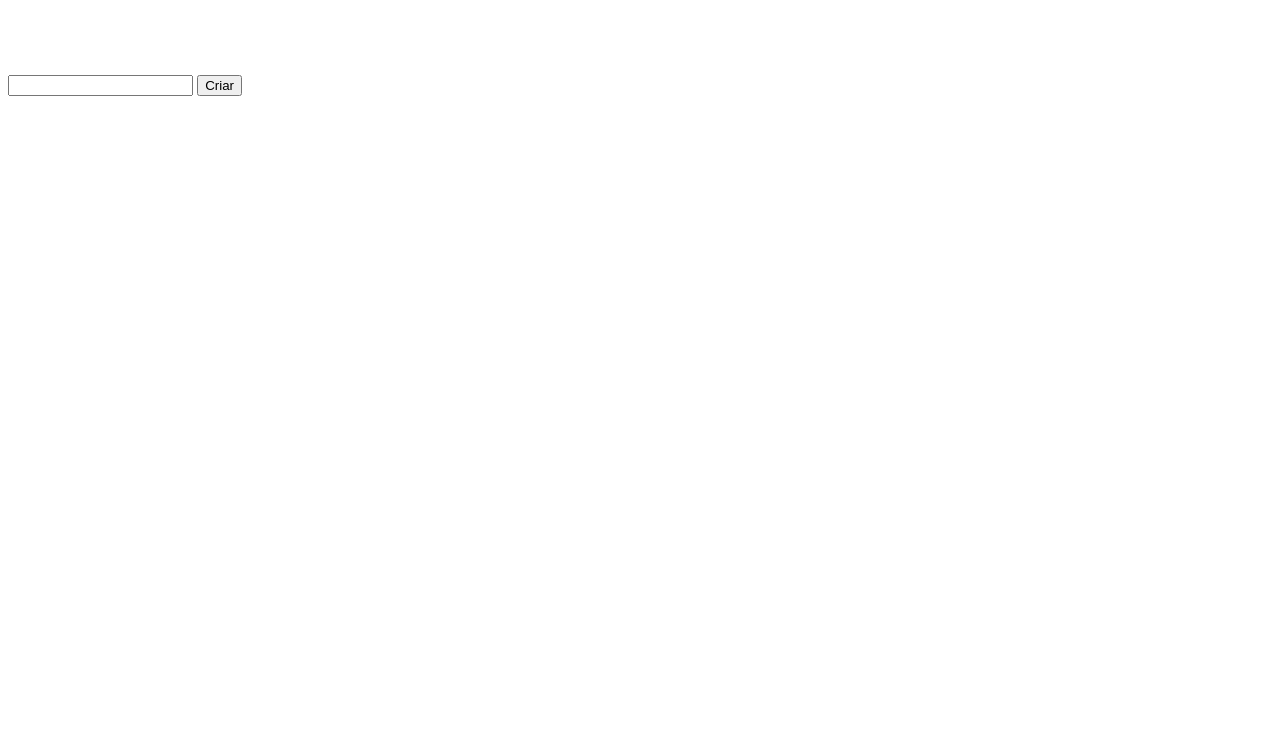
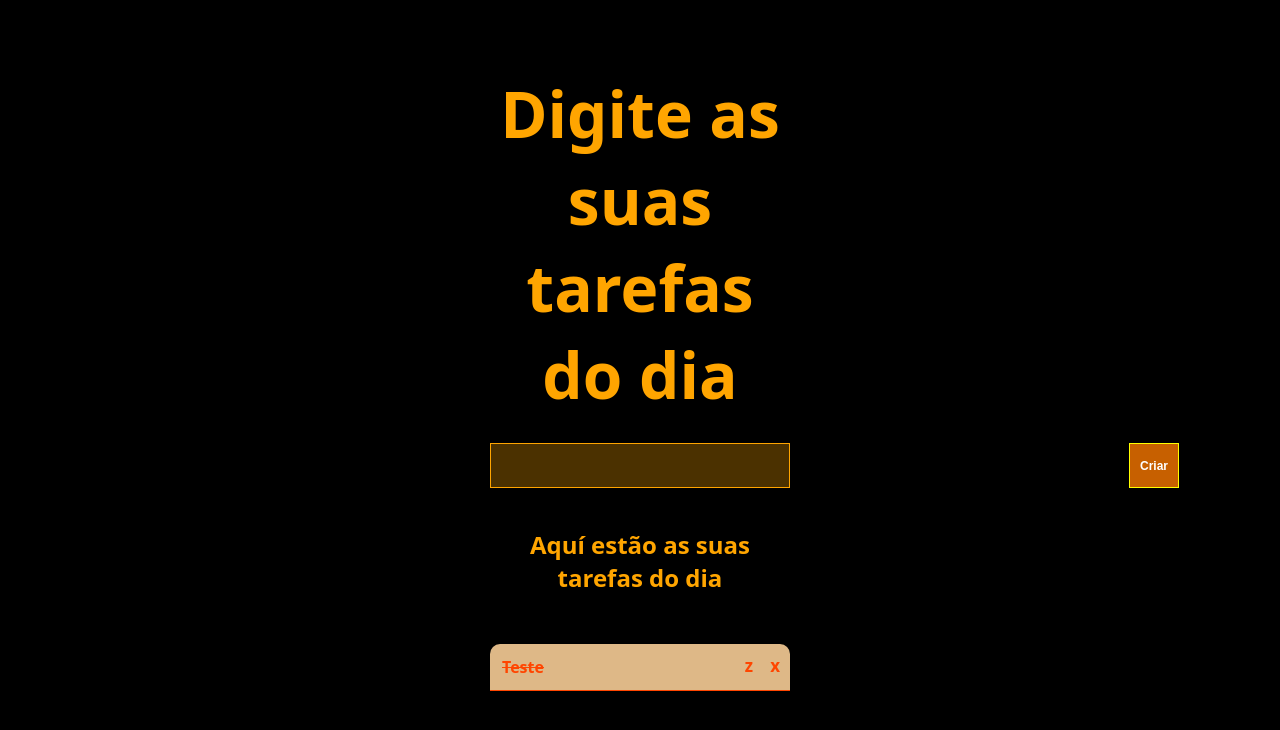
Before and after one commit to vuvufelix/Lista-de-tarefas-0.2, a plain HTML site: page index.html in a window 1280 px wide. Drawn offline with Linux system fonts and the light colour scheme.

Commit message:
Adicionado estilo css na aplicação

```diff
--- a/css/style.css
+++ b/css/style.css
@@ -1,6 +1,134 @@
 @charset "UTF-8";
+
+* {
+    margin: 0;
+    padding: 0;
+}
 
 body {
     font-family: system-ui, -apple-system, BlinkMacSystemFont, 'Segoe UI', Roboto, Oxygen, Ubuntu, Cantarell, 'Open Sans', 'Helvetica Neue', sans-serif;
     color: #fff;
+    background-color: #000000;
 }
+
+#lista-container {
+    text-align: center;
+    margin: 70px auto 0 auto;
+    width: 300px;
+}
+
+#texto-entrada {
+    margin-bottom: 40px;
+}
+
+#texto-entrada > h2 {
+    margin-bottom: 25px;
+    font-size: 5vw;
+    color: orange;
+}
+
+#texto-entrada input {
+    outline: none;
+    border: 1px solid orange;
+    padding: 10px;
+    height: 45px;
+    color: #fff;
+    background-color: #4b3100;
+    position: relative;
+    width: 100%;
+    box-sizing: border-box;
+}
+
+#texto-entrada input:focus {
+    background-color: #312000;
+}
+
+#texto-entrada button {
+    padding: 10px;
+    color: #fff;
+    font-weight: bold;
+    border: 1px solid yellow;
+    background-color: #c76000;
+    font-size: 12px;
+    cursor: pointer;
+    transition: .5s;
+    position: absolute;
+    height: 45px;
+    right: 101px;
+}
+
+#texto-entrada button:hover {
+    background-color: #ce9938;
+    color: #4b3100;
+}
+
+/* Areas das tarefas */
+
+#container-listar-tarefas > h2 {
+    color: orange;
+    margin-bottom: 50px;
+}
+
+#lista-tarefas {
+    list-style: none;
+}
+
+#lista-tarefas li {
+    background-color: #4b3100;
+    position: relative;
+    border-bottom: 1px solid orangered;
+    border-top-left-radius: 10px;
+    border-top-right-radius: 10px;
+    text-align: left;
+    color: orangered;
+    padding: 12px;
+    transition: .5s;
+}
+
+#lista-tarefas span {
+    font-weight: bold;
+}
+
+.concluir-tarefa {
+    display: inline;
+    position: absolute;
+    right: 27px;
+    top: 0;
+    padding: 10px;
+    transition: .5s;
+    height: 56%;
+    font-size: 17px;
+    font-weight: bold;
+}
+
+.deletar-tarefa {
+    display: inline;
+    position: absolute;
+    right: 0px;
+    top: 0;
+    padding: 10px;
+    transition: .5s;
+    border-top-right-radius: 10px;
+    height: 56%;
+    font-size: 17px;
+    font-weight: bold;
+}
+
+.concluir-tarefa:hover {
+    background-color: greenyellow;
+    color: #000000;
+}
+
+.deletar-tarefa:hover {
+    background-color: red;
+    color: #fff;
+}
+
+.hide {
+    display: none;
+}
+
+#lista-tarefas li.concluir {
+    text-decoration: line-through;
+    background-color: burlywood;
+}
--- a/index.html
+++ b/index.html
@@ -8,19 +8,20 @@
 </head>
 <body>
     <div id="lista-container">
-        <div>
+        <div id="texto-entrada">
             <h2>Digite as suas tarefas do dia</h2>
-            <form action="" >
+            <form action="" id="formulario">
                 <input type="text" id="lista-entrada">
-                <button type="submi">Criar</button>
+                <button type="submi" id="add-btn">Criar</button>
             </form>
         </div>
-        <div>
-            <ul>
-                <li>
+        <div id="container-listar-tarefas">
+            <h2>Aquí estão as suas tarefas do dia</h2>
+            <ul id="lista-tarefas">
+                <li class="minhas-tarefas interface concluir">
                     <span>Teste</span>
-                    <div>x</div>
-                    <div>z</div>
+                    <div class="concluir-tarefa">z</div>
+                    <div class="deletar-tarefa">x</div>
                 </li>
             </ul>
         </div>
```
